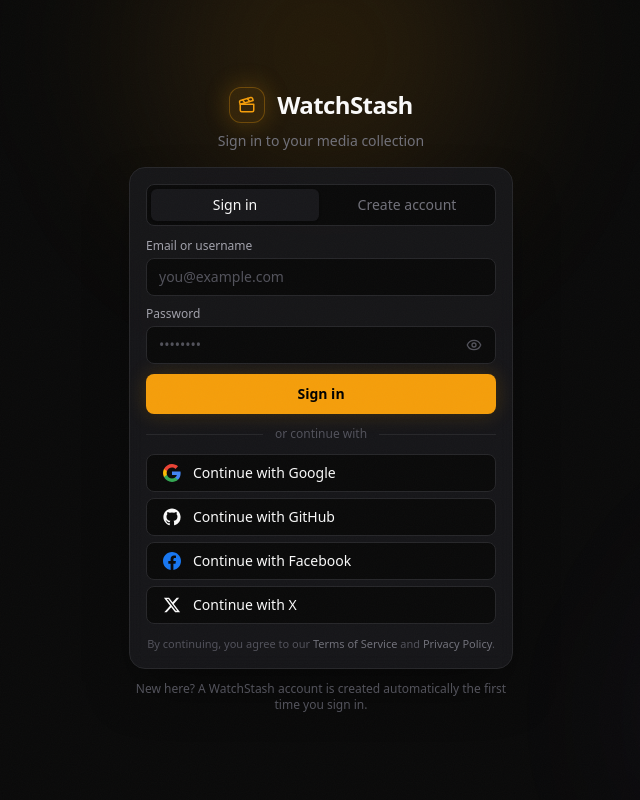
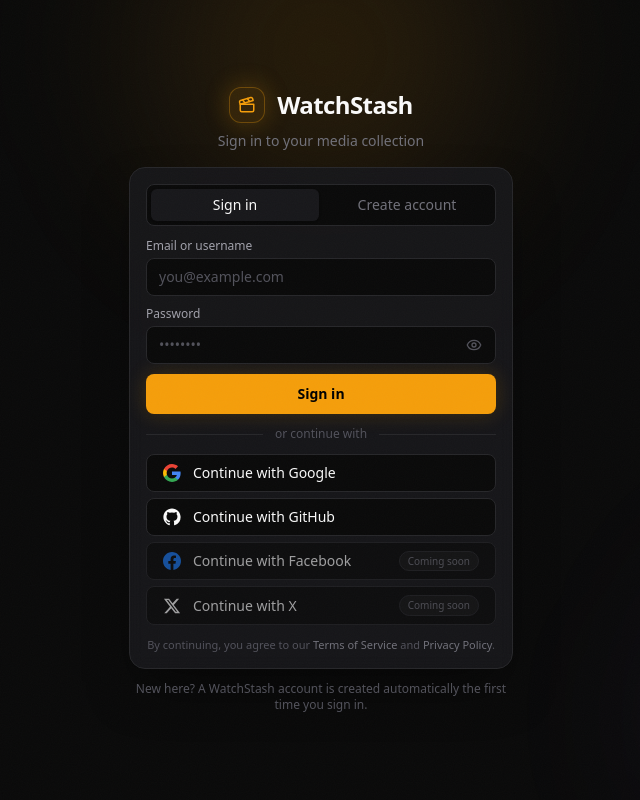
Before and after one commit to DevMuhammed3/WatchStash, a Next.js app in the folder apps/frontend/: page /login in a window 1280 px wide. Shown: the whole page, without its empty margins (319-959 px from the left). Built offline with nearby package versions, Linux system fonts and the light colour scheme; no server answers.

Commit message:
feat(frontend): mark facebook and x oauth as coming soon

```diff
--- a/apps/frontend/app/login/page.tsx
+++ b/apps/frontend/app/login/page.tsx
@@ -9,11 +9,16 @@
 import { GoogleIcon, GitHubIcon, FacebookIcon, XIcon } from "@/components/brand-icons";
 import type { OAuthProvider, UserProfile } from "@watchstash/types";
 
-const PROVIDERS: Array<{ id: OAuthProvider; label: string; icon: typeof GitHubIcon }> = [
+const PROVIDERS: Array<{
+  id: OAuthProvider;
+  label: string;
+  icon: typeof GitHubIcon;
+  comingSoon?: boolean;
+}> = [
   { id: "google", label: "Continue with Google", icon: GoogleIcon },
   { id: "github", label: "Continue with GitHub", icon: GitHubIcon },
-  { id: "facebook", label: "Continue with Facebook", icon: FacebookIcon },
-  { id: "twitter", label: "Continue with X", icon: XIcon },
+  { id: "facebook", label: "Continue with Facebook", icon: FacebookIcon, comingSoon: true },
+  { id: "twitter", label: "Continue with X", icon: XIcon, comingSoon: true },
 ];
 
 type Mode = "signin" | "register";
@@ -263,7 +268,20 @@
           </div>
 
           <div className="space-y-1.5">
-            {PROVIDERS.map(({ id, label, icon: Icon }) => (
+            {PROVIDERS.map(({ id, label, icon: Icon, comingSoon }) =>
+              comingSoon ? (
+                <div
+                  key={id}
+                  aria-disabled="true"
+                  className="flex w-full cursor-not-allowed items-center gap-3 rounded-lg border border-border bg-canvas px-4 py-2 text-sm font-medium text-primary opacity-60"
+                >
+                  <Icon className="h-4.5 w-4.5 shrink-0" />
+                  {label}
+                  <span className="ml-auto rounded-full border border-border bg-border/40 px-2 py-0.5 text-[10px] font-medium text-muted">
+                    Coming soon
+                  </span>
+                </div>
+              ) : (
                 <a
                   key={id}
                   href={oauthAuthorizeUrl(id)}
@@ -272,7 +290,8 @@
                   <Icon className="h-4.5 w-4.5 shrink-0" />
                   {label}
                 </a>
-            ))}
+              ),
+            )}
           </div>
 
           <p className="mt-3 text-center text-[11px] leading-snug text-subtle">
```
Lines whose indentation alone changed are shown as unchanged.
